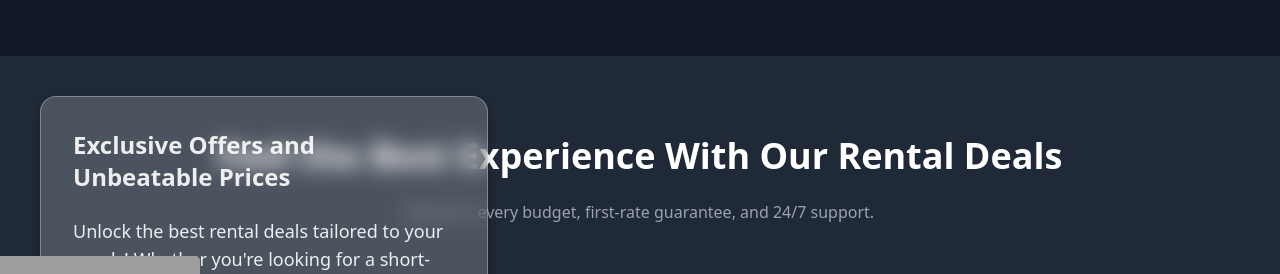
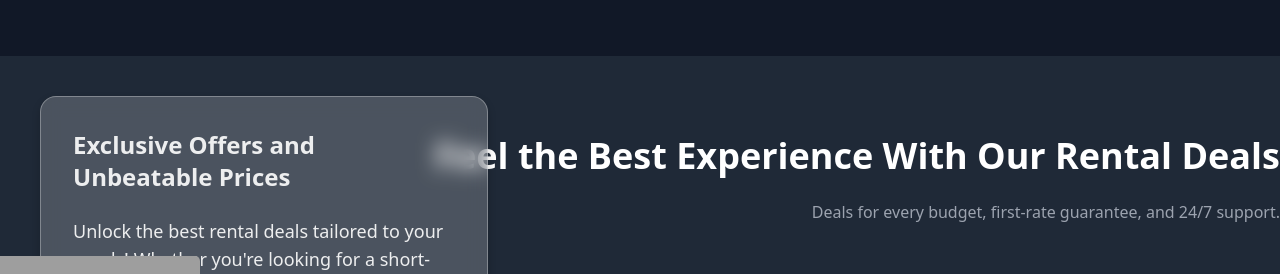
Before and after one commit to Sam123336/carrentalsystem, a React (Vite) app: page / in a window 1280 px wide. Shown: the part 1260-1534 px from the top of the page. Built offline with nearby package versions, Linux system fonts and the light colour scheme; grey boxes are pictures that could not be loaded.

Commit message:
commit it

```diff
--- a/package.json
+++ b/package.json
@@ -9,6 +9,7 @@
   "author": "",
   "license": "ISC",
   "dependencies": {
+    "@motionone/utils": "^10.18.0",
     "framer-motion": "^11.11.10",
     "react": "^18.3.1",
     "react-dom": "^18.3.1",
--- a/src/components/ExperienceSection.js
+++ b/src/components/ExperienceSection.js
@@ -14,7 +14,7 @@ function ExperienceSection() {
 
   return (
     <section className="py-20 bg-gray-800 relative">
-      <div className="text-center mb-8">
+      <div className="text-right mb-8 ">
         <h2 className="text-4xl font-bold">Feel the Best Experience With Our Rental Deals</h2>
         <p className="text-gray-400 mt-4">Deals for every budget, first-rate guarantee, and 24/7 support.</p>
       </div>
--- a/src/components/FeaturedCars.js
+++ b/src/components/FeaturedCars.js
@@ -26,4 +26,5 @@ function FeaturedCars() {
   );
 }
 
+
 export default FeaturedCars;
```
Also changed, not shown: 1 other file (tests, documents, lock files or other folders).
